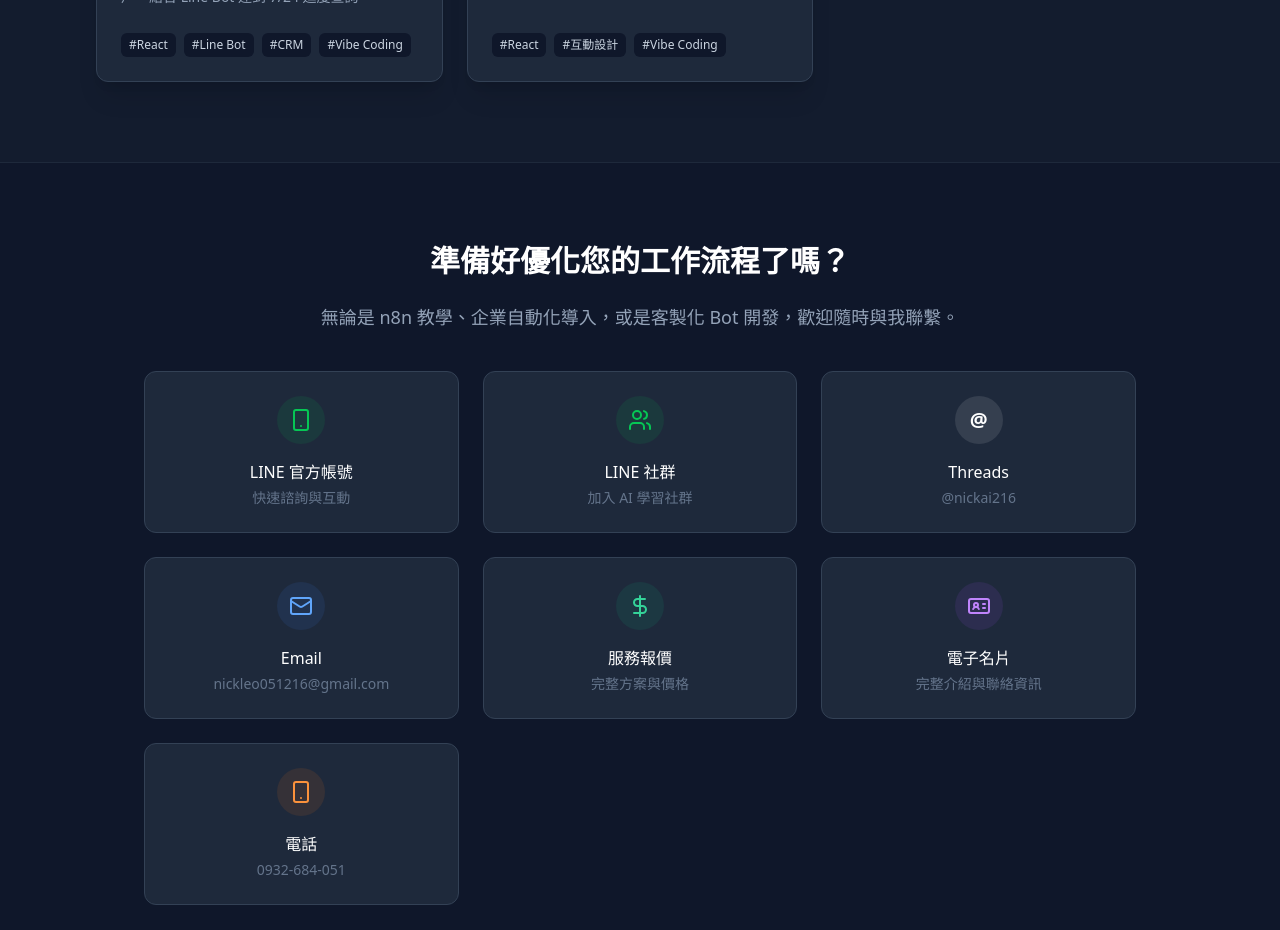
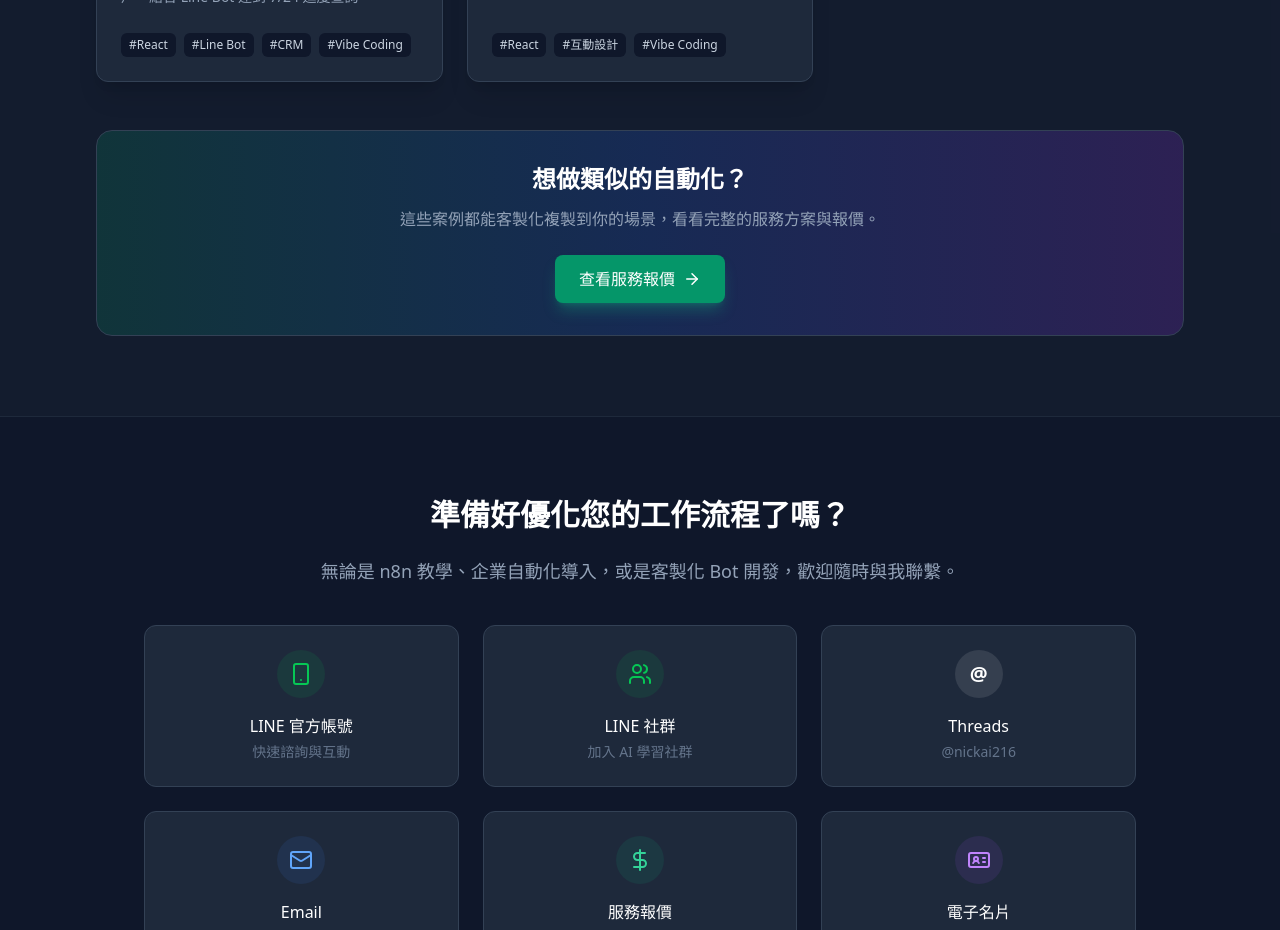
Before and after one commit to nickleo051216/nick-n8n, a React (Vite) app: page / in a window 1280 px wide. Shown: the part 6880-7810 px from the top of the page. Built offline with nearby package versions, Linux system fonts and the light colour scheme.

Commit message:
Update Portfolio.jsx

```diff
--- a/src/components/Portfolio.jsx
+++ b/src/components/Portfolio.jsx
@@ -1,5 +1,7 @@
 import React, { useState } from 'react';
+import { ArrowRight } from 'lucide-react';
 import { projects, categories } from '../data/projects';
+import { profile } from '../data/profile';
 
 const Portfolio = () => {
     const [activeCategory, setActiveCategory] = useState('all');
@@ -60,6 +62,15 @@
                         </div>
                     ))}
                 </div>
+
+                {/* Pricing CTA Banner */}
+                <div className="mt-12 p-8 rounded-2xl bg-gradient-to-r from-emerald-600/20 via-blue-600/20 to-purple-600/20 border border-slate-700 text-center">
+                    <h3 className="text-2xl font-bold text-white mb-3">想做類似的自動化？</h3>
+                    <p className="text-slate-400 mb-6">這些案例都能客製化複製到你的場景，看看完整的服務方案與報價。</p>
+                    <a href={profile.contact.pricing} target="_blank" rel="noreferrer" className="inline-flex items-center gap-2 bg-emerald-600 hover:bg-emerald-700 text-white px-6 py-3 rounded-lg font-medium transition-all shadow-lg shadow-emerald-500/30">
+                        查看服務報價 <ArrowRight size={18} />
+                    </a>
+                </div>
             </div>
         </section>
     );
```
